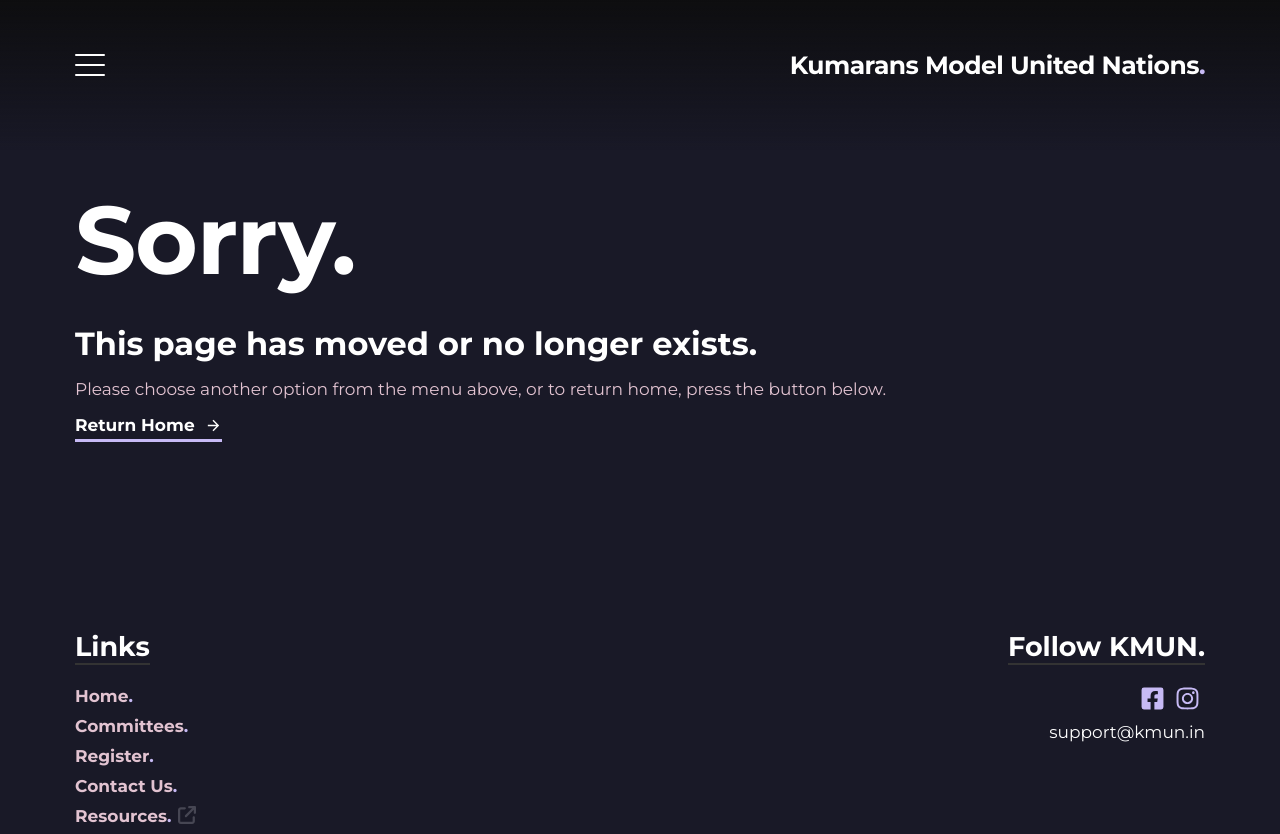
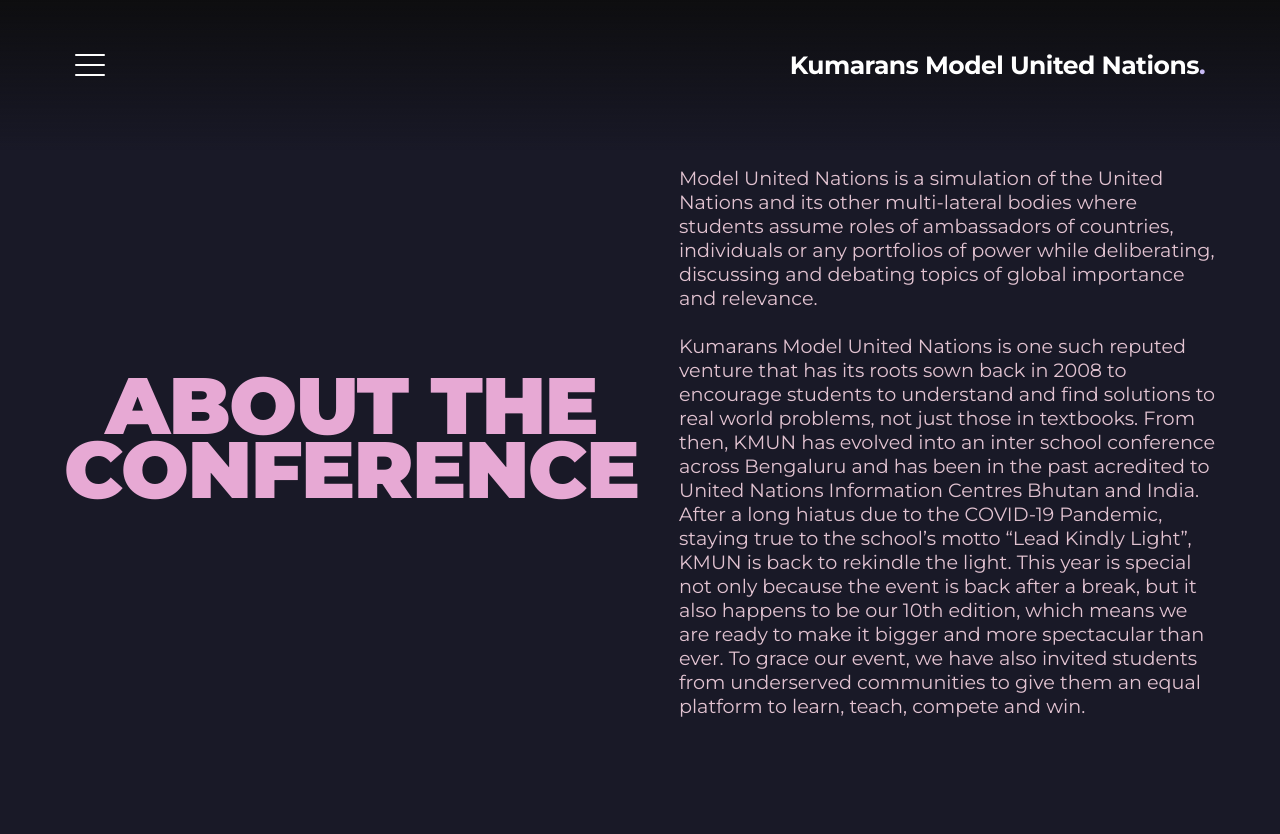
Before and after one commit to sudhxnva/kmun-2022, a Gatsby site: page /about in a window 1280 px wide. Before the commit this address had no page. Shown: the top 834 px of the page. Built offline with nearby package versions, Linux system fonts and the light colour scheme; Gatsby itself is replaced by a stand-in of ours.

Commit message:
Add about us page

```diff
--- /dev/null
+++ b/src/components/About/About.js
@@ -0,0 +1,99 @@
+import { StaticImage } from "gatsby-plugin-image"
+import React from "react"
+import ButtonFilled from "../Button/ButtonFilled"
+import Section from "../Section/Section"
+import SectionHeading from "../Section/SectionHeading"
+import { AboutStyles } from "./AboutStyles"
+
+const aboutMun = `Model United Nations is a simulation of the United Nations and its other multi-lateral bodies where students assume roles of ambassadors of countries, individuals or any portfolios of power while deliberating, discussing and debating topics of global importance and relevance.
+
+          Kumarans Model United Nations is one such reputed venture that has its roots sown back in 2008 to encourage students to understand and find solutions to real world problems, not just those in textbooks. From then, KMUN has evolved into an inter school conference across Bengaluru and has been in the past acredited to United Nations Information Centres Bhutan and India. After a long hiatus due to the COVID-19 Pandemic, staying true to the school’s motto “Lead Kindly Light”, KMUN is back to rekindle the light. This year is special not only because the event is back after a break, but it also happens to be our 10th edition, which means we are ready to make it bigger and more spectacular than ever. To grace our event, we have also invited students from underserved communities to give them an equal platform to learn, teach, compete and win.`
+
+const secGen = (
+  <>
+    <div className="secgen-section">
+      <div className="tile-img secgen-img">
+        <StaticImage
+          src="../../../static/core/ananyan.png"
+          alt="Core Committee Member Image"
+        />
+      </div>
+      <div className="tile-info secgen-info">
+        <div className="tile-name secgen-name">Ananyan Sampath</div>
+        <div className="tile-title secgen-title">Secretary General</div>
+      </div>
+    </div>
+    <div className="letter">
+      <ButtonFilled text="Secretary General's Letter" />
+    </div>
+  </>
+)
+
+const core = (
+  <div className="tile-section">
+    <div className="tile">
+      <div className="tile-img">
+        <StaticImage
+          src="../../../static/core/advait.png"
+          alt="Core Committee Member Image"
+        />
+      </div>
+      <div className="tile-info">
+        <div className="tile-name">Advait Kaluve</div>
+        <div className="tile-title">Directory General</div>
+      </div>
+    </div>
+    <div className="tile">
+      <div className="tile-img">
+        <StaticImage
+          src="../../../static/core/sudhanva.png"
+          alt="Core Committee Member Image"
+        />
+      </div>
+      <div className="tile-info">
+        <div className="tile-name">Sudhanva M</div>
+        <div className="tile-title">Under Secretary General</div>
+      </div>
+    </div>
+    <div className="tile">
+      <div className="tile-img">
+        <StaticImage
+          src="../../../static/core/samartha.png"
+          alt="Core Committee Member Image"
+        />
+      </div>
+      <div className="tile-info">
+        <div className="tile-name">Samartha S</div>
+        <div className="tile-title">Under Secretary General</div>
+      </div>
+    </div>
+    <div className="tile">
+      <div className="tile-img">
+        <StaticImage
+          src="../../../static/core/ashwin.png"
+          alt="Core Committee Member Image"
+        />
+      </div>
+      <div className="tile-info">
+        <div className="tile-name">Ashwin Sarathi Krishnan</div>
+        <div className="tile-title">International Head of Press</div>
+      </div>
+    </div>
+  </div>
+)
+
+const About = () => {
+  return (
+    <AboutStyles className="section">
+      <div className="container">
+        <Section title="About the Conference" content={aboutMun} />
+        <SectionHeading title="The Core Committee" />
+        {secGen}
+        {core}
+        <SectionHeading title="Organising Committee" />
+      </div>
+    </AboutStyles>
+  )
+}
+
+export default About
--- /dev/null
+++ b/src/components/About/AboutStyles.js
@@ -0,0 +1,167 @@
+import styled from "styled-components"
+
+export const AboutStyles = styled.section`
+  .secgen-section {
+    display: flex;
+    flex-direction: row;
+    justify-content: center;
+    align-items: center;
+  }
+
+  .tile-section {
+    display: grid;
+  }
+
+  .tile {
+    display: flex;
+    flex-direction: column;
+    align-items: center;
+  }
+
+  .tile-info {
+    display: flex;
+    flex-direction: column;
+    align-items: center;
+  }
+
+  .tile-name {
+    font-size: 1.6rem;
+  }
+
+  .tile-title {
+    font-weight: 700;
+    text-align: center;
+    color: var(--primary);
+  }
+
+  .secgen-img {
+    width: 350px;
+  }
+
+  .letter {
+    display: flex;
+    justify-content: center;
+    padding-top: 20px;
+    margin-bottom: 70px;
+  }
+
+  @media (max-width: ${({ theme }) => theme.breakpoints.xs}) {
+    .secgen-section {
+      flex-direction: column;
+    }
+
+    .tile-section {
+      grid-template-columns: 1fr;
+    }
+
+    .tile {
+      margin-bottom: 50px;
+    }
+
+    .tile-img {
+      width: 230px;
+    }
+
+    .tile-name {
+      text-align: center;
+    }
+
+    .tile-title {
+      font-size: 1.1rem;
+    }
+
+    .letter {
+      padding-top: 60px;
+    }
+
+    .secgen-name {
+      font-size: 1.5rem;
+    }
+  }
+
+  @media (min-width: ${({ theme }) => theme.breakpoints.xs}) {
+    .secgen-section {
+      flex-direction: column;
+    }
+
+    .tile-section {
+      grid-template-columns: 1fr;
+    }
+
+    .tile {
+      margin-bottom: 50px;
+    }
+
+    .tile-img {
+      width: 250px;
+    }
+
+    .tile-name {
+      text-align: center;
+    }
+
+    .tile-title {
+      font-size: 1.1rem;
+    }
+
+    .letter {
+      padding-top: 60px;
+    }
+
+    .secgen-name {
+      font-size: 1.5rem;
+    }
+  }
+
+  @media (min-width: ${({ theme }) => theme.breakpoints.md}) {
+    .tile-section {
+      grid-template-columns: 1fr 1fr;
+    }
+
+    .secgen-section {
+      flex-direction: row;
+    }
+
+    .secgen-info {
+      padding-left: 5%;
+    }
+
+    .secgen-name {
+      font-size: 2.3rem;
+    }
+
+    .secgen-title {
+      font-size: 1.5rem;
+    }
+
+    .letter {
+      padding-top: 10px;
+    }
+  }
+
+  @media (min-width: ${({ theme }) => theme.breakpoints.xl}) {
+    padding: 0 5%;
+
+    .tile-section {
+      grid-template-columns: 1fr 1fr 1fr 1fr;
+    }
+
+    .tile-name {
+      font-size: 1.4rem;
+    }
+
+    .secgen-name {
+      font-size: 2.3rem;
+    }
+
+    .tile-img {
+      width: 270px;
+    }
+  }
+
+  @media (min-width: ${({ theme }) => theme.breakpoints.xxl}) {
+    .tile-img {
+      width: 300px;
+    }
+  }
+`
--- a/src/components/Button/ButtonFilledStyles.js
+++ b/src/components/Button/ButtonFilledStyles.js
@@ -1,6 +1,6 @@
 import styled from "styled-components"
 
-export const ButtonFilledStyles = styled.button`
+export const ButtonFilledStyles = styled.div`
   color: #fff;
   background-color: var(--primary);
   font-family: "Montserrat", sans-serif;
--- a/src/components/NavModule/NavConstants.js
+++ b/src/components/NavModule/NavConstants.js
@@ -8,6 +8,10 @@
     text: "Committees",
   },
   {
+    path: "/about",
+    text: "About Us",
+  },
+  {
     path: "/register",
     text: "Register",
   },
--- /dev/null
+++ b/src/components/Section/Section.js
@@ -0,0 +1,19 @@
+import React from "react"
+import { SectionStyles } from "./SectionStyles"
+
+const Section = ({ title, content }) => {
+  return (
+    <SectionStyles>
+      <div className="sc-container">
+        <div className="sc-heading-container">
+          <h1 className="sc-heading">{title}</h1>
+        </div>
+        <div className="sc-description">
+          <p>{content}</p>
+        </div>
+      </div>
+    </SectionStyles>
+  )
+}
+
+export default Section
--- /dev/null
+++ b/src/components/Section/SectionHeading.js
@@ -0,0 +1,12 @@
+import React from "react"
+import { SectionHeadingStyles } from "./SectionStyles"
+
+const SectionHeading = ({ title }) => {
+  return (
+    <SectionHeadingStyles className="section">
+      <h1 className="section-heading">{title}</h1>
+    </SectionHeadingStyles>
+  )
+}
+
+export default SectionHeading
--- /dev/null
+++ b/src/components/Section/SectionStyles.js
@@ -0,0 +1,169 @@
+import styled from "styled-components"
+
+export const SectionStyles = styled.section`
+  h1 {
+    font-weight: 900;
+  }
+  .sc-container {
+    margin: 0 auto;
+    display: flex;
+    align-items: center;
+    justify-content: center;
+    padding-top: 5%;
+    padding-bottom: 5%;
+  }
+
+  .sc-heading {
+    color: var(--inActive);
+    text-transform: uppercase;
+  }
+
+  .sc-heading-container {
+    flex: 1;
+  }
+  .sc-description {
+    flex: 2;
+  }
+
+  .sc-description {
+    font-size: 1.2rem;
+  }
+
+  .sc-heading-container,
+  .sc-description {
+    align-self: center;
+    justify-self: center;
+
+    p {
+      white-space: pre-line;
+    }
+  }
+
+  @media (max-width: ${({ theme }) => theme.breakpoints.xs}) {
+    .sc-container {
+      flex-direction: column;
+    }
+    .sc-heading {
+      font-size: 2rem;
+      line-height: 2rem;
+      text-align: center;
+    }
+    .sc-heading.larger {
+      font-size: 4.7rem;
+    }
+
+    .sc-description {
+      padding-top: 10%;
+      padding-left: 0;
+      font-size: 1.05rem;
+      text-align: center;
+    }
+  }
+
+  @media (min-width: ${({ theme }) => theme.breakpoints.xs}) {
+    .sc-container {
+      flex-direction: column;
+    }
+    .sc-heading {
+      font-size: 2rem;
+      line-height: 2rem;
+      text-align: center;
+    }
+    .sc-heading.larger {
+      font-size: 4.7rem;
+    }
+
+    .sc-description {
+      padding-top: 10%;
+      padding-left: 0;
+      font-size: 1.05rem;
+      text-align: center;
+    }
+  }
+
+  @media (min-width: ${({ theme }) => theme.breakpoints.sm}) {
+    .sc-heading {
+      font-size: 3rem;
+      line-height: 3rem;
+    }
+  }
+
+  @media (min-width: ${({ theme }) => theme.breakpoints.md}) {
+    .sc-container {
+      grid-auto-flow: column;
+    }
+
+    .sc-heading-container,
+    .sc-description {
+      align-self: center;
+      justify-self: center;
+    }
+
+    .sc-description {
+      padding-top: 0;
+      padding-left: 40px;
+      width: 100%;
+    }
+
+    .sc-heading {
+      font-size: 4rem;
+      line-height: 3rem;
+    }
+    .sc-heading.larger {
+      font-size: 6.7rem;
+    }
+
+    .sc-description {
+      font-size: 0.95rem;
+      text-align: left;
+    }
+  }
+
+  @media (min-width: ${({ theme }) => theme.breakpoints.lg}) {
+    .sc-heading {
+      font-size: 5rem;
+      line-height: 4rem;
+    }
+    .sc-heading.larger {
+      font-size: 7.8rem;
+    }
+
+    .sc-description {
+      font-size: 1.1rem;
+    }
+  }
+
+  @media (min-width: ${({ theme }) => theme.breakpoints.xl}) {
+    .sc-container {
+      flex-direction: row;
+    }
+    .sc-heading {
+      font-size: 5rem;
+      line-height: 4rem;
+    }
+
+    .sc-description {
+      font-size: 1.2rem;
+    }
+  }
+
+  @media (min-width: ${({ theme }) => theme.breakpoints.xxl}) {
+    .sc-heading {
+      font-size: 5rem;
+      line-height: 6rem;
+    }
+
+    .sc-heading.larger {
+      font-size: 10rem;
+    }
+  }
+`
+export const SectionHeadingStyles = styled.section`
+  h1 {
+    font-weight: 5rem;
+    font-weight: 900;
+    text-align: center;
+    text-transform: uppercase;
+    color: var(--inActive);
+  }
+`
--- a/src/constants/links.js
+++ b/src/constants/links.js
@@ -8,8 +8,12 @@
     text: "committees",
   },
   {
+    path: "/about",
+    text: "About Us",
+  },
+  {
     path: "/register",
-    text: "register",
+    text: "Register",
   },
   {
     path: "/contact",
--- /dev/null
+++ b/src/pages/about.js
@@ -0,0 +1,17 @@
+import * as React from "react"
+import Layout from "../components/Layout"
+import Seo from "../components/SEO"
+import About from "../components/About/About"
+
+const CommitteesPage = () => {
+  return (
+    <>
+      <Seo title="About" />
+      <Layout>
+        <About />
+      </Layout>
+    </>
+  )
+}
+
+export default CommitteesPage
--- a/src/styles/GlobalStyles.js
+++ b/src/styles/GlobalStyles.js
@@ -22,7 +22,7 @@
   --h5: 17px;
   --h6: 16px;
   --gap: 40px;
-  --sectionMargin: 60px;
+  --sectionMargin: 120px;
 
   @media(min-width:375px) {
     --bannerTitle: 36px;
@@ -31,7 +31,7 @@
     --h4: 20px;
     --h5: 19px;
     --h6: 18px;
-    --sectionMargin: 80px;
+    --sectionMargin: 100px;
   }
 
   @media(min-width:414px) {
@@ -63,7 +63,7 @@
     --h4: 29px;
     --h5: 27px;
     --h6: 25px;
-    --sectionMargin: 180px;
+    --sectionMargin: 100px;
   }
 
   @media(min-width:1200px) {
```
Also changed, not shown: static/core/advait.png (added), static/core/ananyan.png (added), static/core/ashwin.png (added), static/core/samartha.png (added), static/core/sudhanva.png (added).
